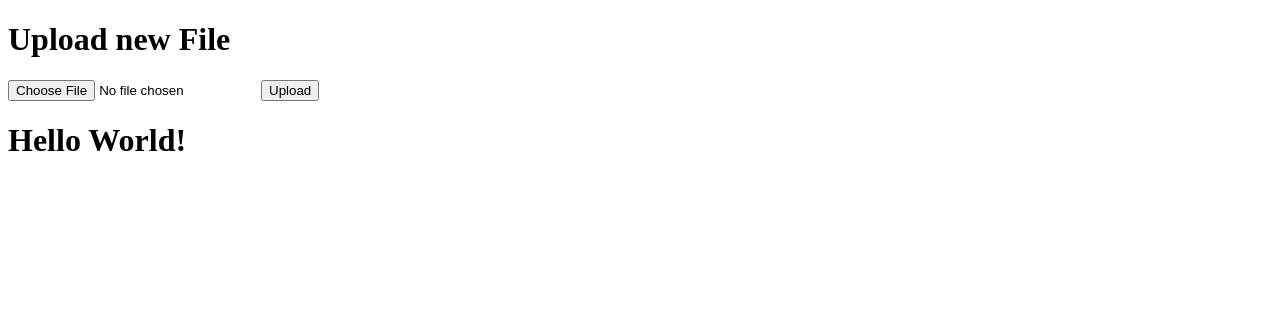
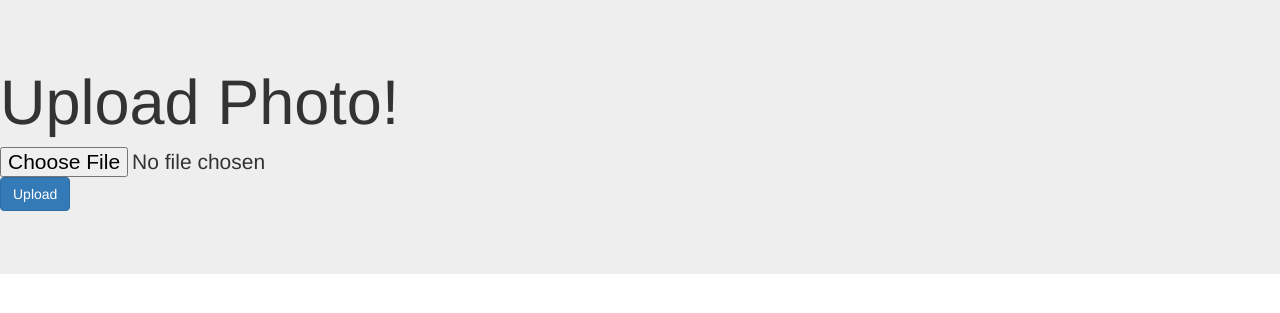
Before and after one commit to shiraco/gourmetgrapher, a Flask app: page / in a window 1280 px wide. Shown: the top 313 px of the page. Run offline with Flask 2, Linux system fonts and the light colour scheme; parts of the project's set-up code (start-up, migrations or seed data) failed here and were passed over; some libraries are stand-ins or nearby versions.

Commit message:
Modify index.html apply bootstrap

```diff
--- a/application/templates/index.html
+++ b/application/templates/index.html
@@ -1,21 +1,37 @@
 <!DOCTYPE html>
-<html>
-<head lang="en">
-  <meta charset="UTF-8">
+<html lang="en">
+  <head>
+    <meta charset="utf-8">
+    <meta http-equiv="X-UA-Compatible" content="IE=edge">
+    <meta name="viewport" content="width=device-width, initial-scale=1">
     <title>Upload new File</title>
+
+    <!-- Bootstrap -->
+    <link href="/static/bower_components/bootstrap/dist/css/bootstrap.min.css" rel="stylesheet">
+
+    <!-- HTML5 shim and Respond.js for IE8 support of HTML5 elements and media queries -->
+    <!-- WARNING: Respond.js doesn't work if you view the page via file:// -->
+    <!--[if lt IE 9]>
+      <script src="https://oss.maxcdn.com/html5shiv/3.7.2/html5shiv.min.js"></script>
+      <script src="https://oss.maxcdn.com/respond/1.4.2/respond.min.js"></script>
+    <![endif]-->
   </head>
   <body>
-  <h1>Upload new File</h1>
+
+    <div class="jumbotron">
+      <h1>Upload Photo!</h1>
       <form action="" method=post enctype=multipart/form-data>
-    <p><input type=file name=file><input type=submit value=Upload></p>
+        <p><input type=file name=file><input class="btn btn-primary" type=submit value=Upload></p>
       </form>
+    </div>
 
       {% if name %}
-    <h1>Hello {{ name }}!</h1>
         <img src="{{ url_for('static', filename = 'upload/' + name) }}">
-  {% else %}
-    <h1>Hello World!</h1>
       {% endif %}
 
+    <!-- jQuery (necessary for Bootstrap's JavaScript plugins) -->
+    <script src="/static/bower_components/jquery/dist/jquery.min.js"></script>
+    <!-- Include all compiled plugins (below), or include individual files as needed -->
+    <script src="/static/bower_components/bootstrap/dist/js/bootstrap.min.js"></script>
   </body>
 </html>
```
Also changed, not shown: 1 other file. Lines whose indentation alone changed are shown as unchanged.
